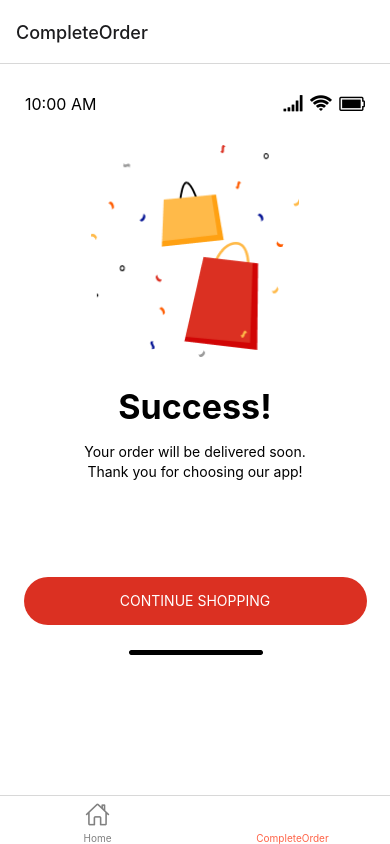
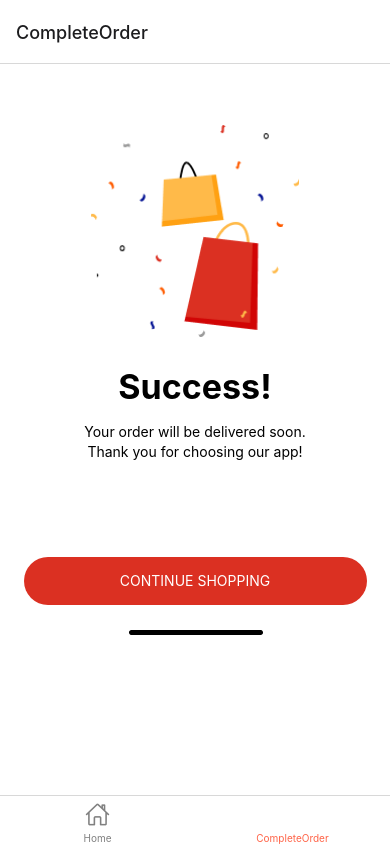
Before and after one commit to GiliEllen/react-natve-e-commerce-frontend, a React Native app: screen /CompleteOrder in a window 390 px wide. Built offline with nearby package versions, Linux system fonts and the light colour scheme.

Commit message:
removing-upper-bar

```diff
--- a/screens/completeOrderScrn/CompleteOrder.js
+++ b/screens/completeOrderScrn/CompleteOrder.js
@@ -5,7 +5,6 @@ import MyStatusBar from "../statusBar/StatusBar";
 const CompleteOrder = () => {
   return (
     <View style={styles.container}>
-      <MyStatusBar />
       <Image style={styles.statusImg} />
       <Image source={require("../../assets/bags.png")} style={styles.bagsimg} />
       <Text style={styles.title}>Success!</Text>
@@ -29,8 +28,8 @@ const styles = StyleSheet.create({
   container: {
     flex: 1,
     alignItems: "center",
-    justifyContent: "flex-start", // Change justifyContent to flex-start
-    paddingTop: 30, // Add paddingTop to create space for the status bar
+    justifyContent: "flex-start",
+    paddingTop: 30,
     backgroundColor: "#FFFFFF",
   },
   title: {
--- a/screens/statusBar/StatusBar.js
+++ /dev/null
@@ -1,33 +0,0 @@
-import React from "react";
-import { View, Text } from "react-native";
-import Icon from "react-native-vector-icons/FontAwesome";
-
-const MyStatusBar = () => {
-  return (
-    <View
-      style={{
-        height: 20,
-        width: 360,
-        flexDirection: "row",
-        justifyContent: "space-between",
-        paddingHorizontal: 10,
-      }}
-    >
-      <Text style={{ fontSize: 16 }}>10:00 AM</Text>
-
-      <View style={{ flexDirection: "row" }}>
-        <Icon
-          name="signal"
-          size={19}
-          color="black"
-          style={{ marginRight: 7 }}
-        />
-
-        <Icon name="wifi" size={20} color="black" style={{ marginRight: 7 }} />
-        <Icon name="battery-full" size={20} color="black" />
-      </View>
-    </View>
-  );
-};
-
-export default MyStatusBar;
```
